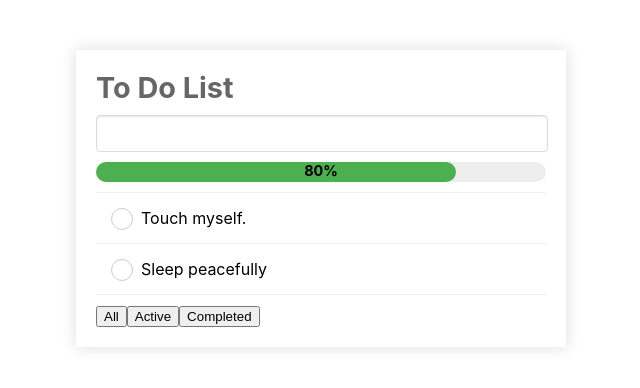
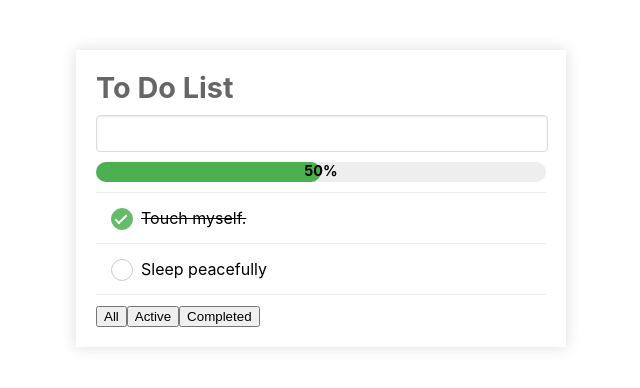
Before and after one commit to phuwasit/todo-list, a React (Create React App) app: page / in a window 1280 px wide. Shown: the top 388 px of the page, without its empty margins (319-959 px from the left). Built offline with nearby package versions, Linux system fonts and the light colour scheme.

Commit message:
add new todo and mark done

```diff
--- a/package.json
+++ b/package.json
@@ -5,7 +5,8 @@
   "dependencies": {
     "react": "^16.8.6",
     "react-dom": "^16.8.6",
-    "react-scripts": "3.0.0"
+    "react-scripts": "3.0.0",
+    "uuid": "^3.3.2"
   },
   "scripts": {
     "start": "react-scripts start",
--- a/src/components/TodoInput.jsx
+++ b/src/components/TodoInput.jsx
@@ -1,12 +1,15 @@
-import React from 'react'
+import React, { useContext } from 'react'
 
+import { TodoContext } from '../contexts/TodoContext'
 import useInputState from '../hooks/useInputState'
 
 const TodoInput = () => {
+  const { dispatch } = useContext(TodoContext);
   const [value, handleChange, reset] = useInputState("")
 
   const handleEnterPress = (e) => {
     if (e.key === 'Enter') {
+      dispatch({ type: "ADD", title: value });
       reset()
     }
   }
--- a/src/components/TodoList.jsx
+++ b/src/components/TodoList.jsx
@@ -1,25 +1,21 @@
 import React, { useContext } from 'react'
-
 import './TodoList.scss'
-
 import { TodoContext } from '../contexts/TodoContext'
+import TodoListItem from './TodoListItem'
 
 const TodoList = () => {
-  const store = useContext(TodoContext)
-  if (store.todos.length) {
+  const { state: todos } = useContext(TodoContext)
+  if (todos.length) {
     return (
       <div className="todo-list">
-        <ul className="todo-list__list">
-          {store.todos.map((todo) => (
-            <li className="todo-list__item" key={todo.id}>
-              <div className="checkbox">
-                <input type="checkbox" />
-                <label html-for="checkbox"></label>
-              </div>
-              {todo.text}
-            </li>
-          ))}
-        </ul>
+        {todos.map((todo) => (
+          <TodoListItem
+            key={todo.id}
+            id={todo.id}
+            title={todo.title}
+            completed={todo.completed}
+          />
+        ))}
       </div>
     )
   }
--- a/src/components/TodoList.scss
+++ b/src/components/TodoList.scss
@@ -2,14 +2,13 @@
   margin: 10px 0;
   border-top: 1px solid #eee;
 
-  &__list {
-    margin: 0;
-    padding: 0;
-    list-style-type: none;
-  }
-
   &__item {
+    display: flex;
     padding: 15px;
     border-bottom: 1px solid #eee;
+
+    &--title {
+      flex: 1;
+    }
   }
 }
--- /dev/null
+++ b/src/components/TodoListItem.jsx
@@ -0,0 +1,25 @@
+import React, { useContext } from 'react'
+import './TodoList.scss'
+import { TodoContext } from '../contexts/TodoContext'
+
+const TodoListItem = ({ id, title, completed }) => {
+  const { dispatch } = useContext(TodoContext)
+
+  return (
+    <div className="todo-list__item">
+      <div className="checkbox">
+        <input
+          type="checkbox"
+          checked={completed}
+          onChange={() => { }}
+        />
+        <label html-for="checkbox" onClick={() => dispatch({ type: "TOGGLE", id: id })}></label>
+      </div>
+      <div className="todo-list__item--title" style={{ textDecoration: completed ? "line-through" : "none" }}>
+        {title}
+      </div>
+    </div>
+  )
+}
+
+export default TodoListItem
--- a/src/components/TodoProgress.jsx
+++ b/src/components/TodoProgress.jsx
@@ -1,14 +1,18 @@
-import React, { useState } from 'react'
-
+import React, { useContext } from 'react'
 import './TodoProgress.scss'
+import { TodoContext } from '../contexts/TodoContext'
 
 const TodoProgress = () => {
-  const progressValue = 80
+  const { state: todos } = useContext(TodoContext)
+  const completed = todos.reduce((total, todo) => todo.completed ? total + 1 : total, 0)
+  const percent = Math.ceil(completed / todos.length * 100)
+
+  console.log(completed)
 
   return (
     <div className="todo-progress">
-      <div className="todo-progress__bar" style={{ width: `${progressValue}%` }}></div>
-      <div className="todo-progress__percent">{progressValue}%</div>
+      <div className="todo-progress__bar" style={{ width: `${percent}%` }}></div>
+      <div className="todo-progress__percent">{percent}%</div>
     </div>
   )
 }
--- a/src/contexts/TodoContext.js
+++ b/src/contexts/TodoContext.js
@@ -1,23 +1,28 @@
-import React, { createContext } from 'react'
+import React, { createContext, useReducer } from 'react'
+
+import todoReducer from '../reduces/todoReducer'
 
 export const TodoContext = createContext()
 
 export const TodoProvider = ({ children }) => {
-  const store = {
-    todos: [
+  let defaultValues = [
     {
       id: 1,
-        text: "Touch myself."
+      title: "Touch myself.",
+      completed: true
     },
     {
       id: 2,
-        text: "Sleep peacefully"
+      title: "Sleep peacefully",
+      completed: false
     }
   ]
-  }
+
+  const [state, dispatch] = useReducer(todoReducer, defaultValues)
+
   return (
-    <TodoContext.Provider value={store}>
+    <TodoContext.Provider value={{ state, dispatch }} >
       {children}
-    </TodoContext.Provider>
+    </TodoContext.Provider >
   )
 }
--- a/src/hooks/useInputState.js
+++ b/src/hooks/useInputState.js
@@ -1,7 +1,7 @@
 import { useState } from 'react'
 
-function useInputState(initialVal) {
-  const [value, setValue] = useState(initialVal)
+function useInputState(initialValues) {
+  const [value, setValue] = useState(initialValues)
 
   const handleChange = e => {
     setValue(e.target.value)
--- a/src/index.scss
+++ b/src/index.scss
@@ -24,6 +24,7 @@ code {
 }
 
 .checkbox {
+  width: 20px;
   position: relative;
   display: inline-block;
   margin-right: 10px;
@@ -55,7 +56,7 @@ code {
   }
 
   input[type="checkbox"] {
-    visibility: hidden;
+   visibility: hidden;
   }
 
   input[type="checkbox"]:checked + label {
--- /dev/null
+++ b/src/reduces/todoReducer.js
@@ -0,0 +1,23 @@
+import uuid from 'uuid/v4'
+
+const reducer = (state, action) => {
+  console.log('reducer', state, action)
+  switch (action.type) {
+    case 'ADD':
+      return [...state, { id: uuid(), title: action.title, completed: false }]
+    case "REMOVE":
+      return state.filter(todo => todo.id !== action.id)
+    case "TOGGLE":
+      return state.map(todo =>
+        todo.id === action.id ? { ...todo, completed: !todo.completed } : todo
+      )
+    case "EDIT":
+      return state.map(todo =>
+        todo.id === action.id ? { ...todo, title: action.newTitle } : todo
+      )
+    default:
+      return state;
+  }
+}
+
+export default reducer
```
Lines whose indentation alone changed are shown as unchanged.
